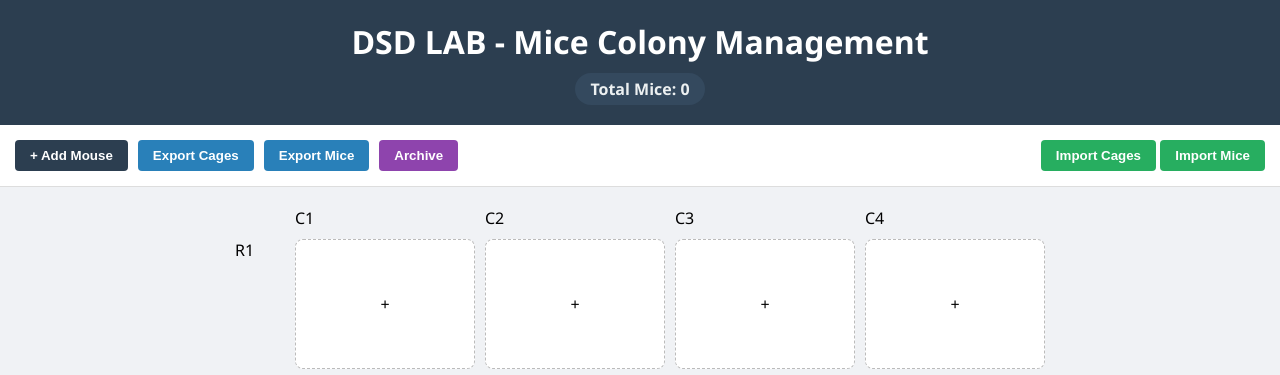
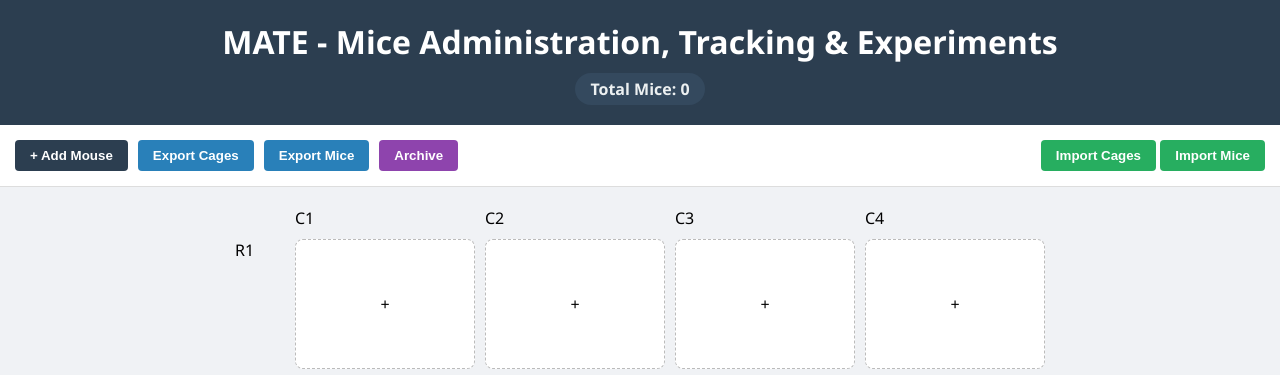
Before and after one commit to michael-gad/mate, a Flask app: page / in a window 1280 px wide. Shown: the top 375 px of the page. Run offline with Flask 3, Linux system fonts and the light colour scheme; data that the repository does not hold is empty.

Commit message:
update title

```diff
--- a/templates/index.html
+++ b/templates/index.html
@@ -2,13 +2,13 @@
 <html lang="en">
 <head>
     <meta charset="UTF-8">
-    <title>DSD LAB - Colony Management</title>
+    <title>MATE - Mice Administration, Tracking & Experiments</title>
     <link rel="stylesheet" href="/static/css/style.css">
 </head>
 <body>
 
     <header>
-        <h1>DSD LAB - Mice Colony Management</h1>
+        <h1>MATE - Mice Administration, Tracking & Experiments</h1>
         <div class="stats-bar">Total Mice: <span id="totalMice">0</span></div>
     </header>
 
```
